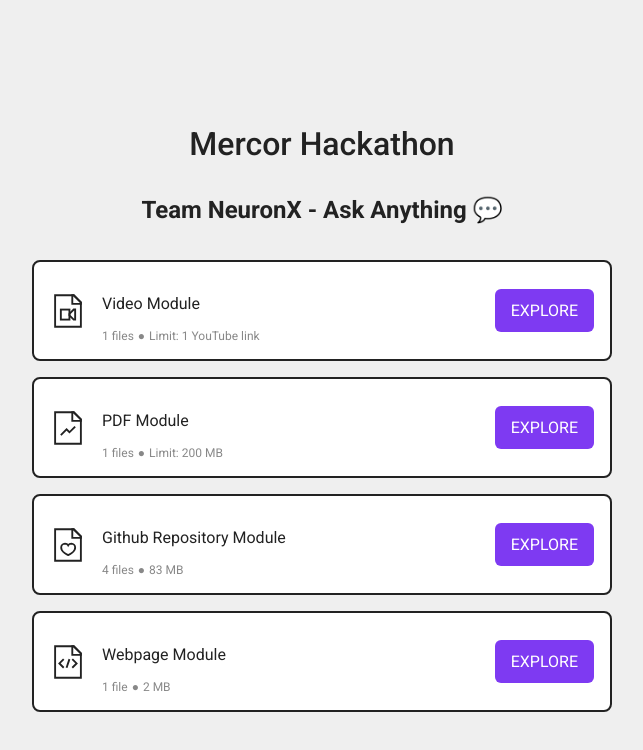
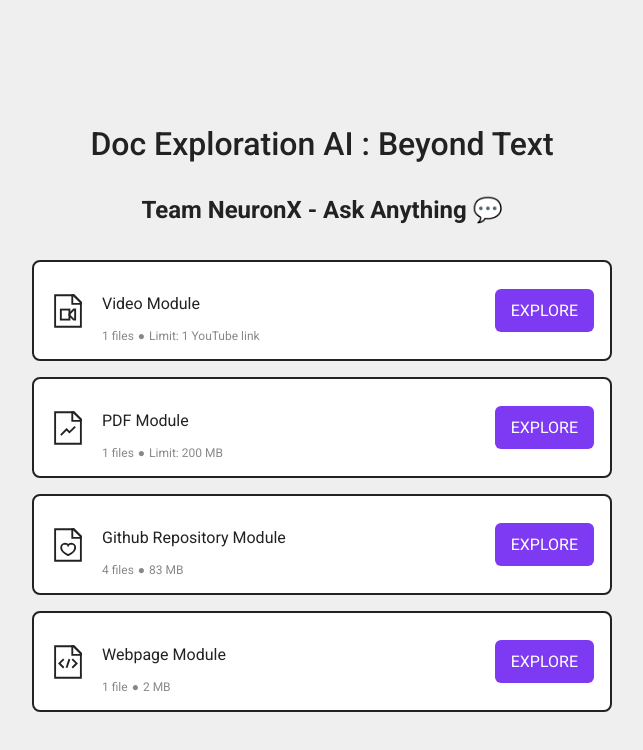
Before and after one commit to Kar2410/MercorHackathon.github.io, a plain HTML site: page index.html in a window 1280 px wide. Shown: the whole page, without its empty margins (318-961 px from the left). Drawn offline with Linux system fonts and the light colour scheme; a script that the page names is missing; a web font is replaced by a local one.

Commit message:
Update V.12.7

```diff
--- a/index.html
+++ b/index.html
@@ -23,7 +23,7 @@
   <body>
 
     <div class="container">
-        <h1>Mercor Hackathon</h1>
+        <h1>Doc Exploration AI : Beyond Text </h1>
         <h2 style="text-align: center; margin-top: -15px;">Team NeuronX - Ask Anything 💬</h2>
 
         <div class="item">
```
